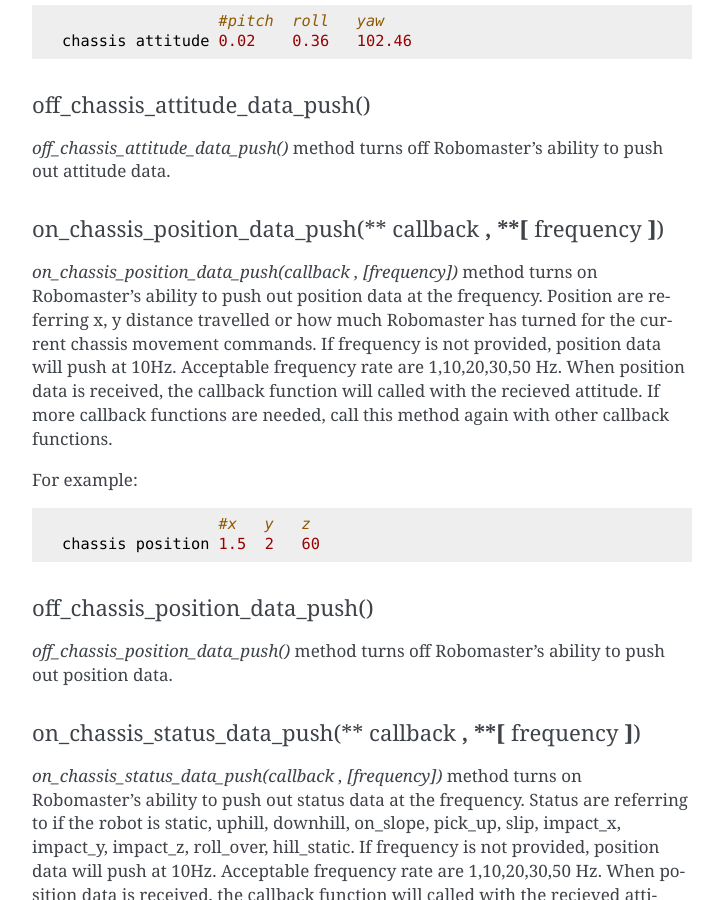
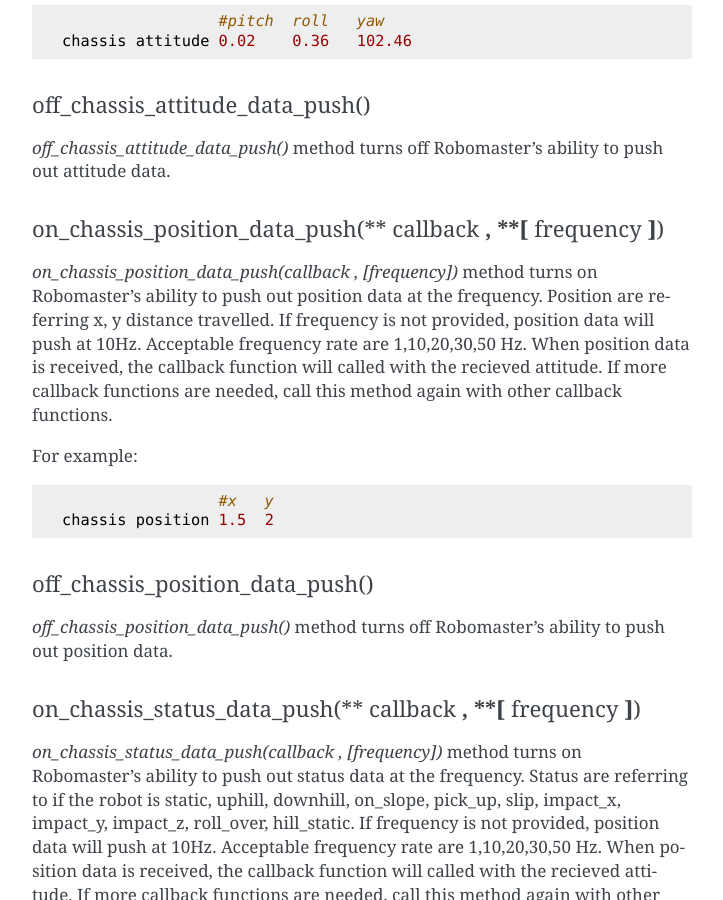
Before and after one commit to fengqin-635/DJI-Robomaster-SDK-API, a Sphinx documentation site: the page built from docs/source/rm.rst, in a window 1280 px wide and 900 px high, scrolled down 6180 px. Shown: the whole window, without its empty margins (388-1111 px from the left). Built offline with Sphinx 7.4.7, drawn with Linux system fonts in a browser that asks for light colours.

Commit message:
updated chassis position push documentation

```diff
--- a/docs/source/rm.rst
+++ b/docs/source/rm.rst
@@ -292,14 +292,13 @@
 on_chassis_position_data_push(** callback **, **[** frequency **]**)
 ^^^^^^^^^^^^^^^^^^^^^^^^^^^^^^^^^^^^^^^^^^^^^^^^^^^^^^^^^^^
 *on_chassis_position_data_push(callback , [frequency])* method turns on Robomaster's ability to push out position data at the frequency.
-Position are referring x, y distance travelled or how much Robomaster has turned for the current chassis movement commands.
-If frequency is not provided, position data will push at 10Hz. Acceptable frequency rate are 1,10,20,30,50 Hz.
+Position are referring x, y distance travelled. If frequency is not provided, position data will push at 10Hz. Acceptable frequency rate are 1,10,20,30,50 Hz.
 When position data is received, the callback function will called with the recieved attitude. If more callback functions are needed, call this method again with other callback functions.
 
 For example:
 ::
-                     #x   y   z
-    chassis position 1.5  2   60
+                     #x   y
+    chassis position 1.5  2
 
 
 .. _off_chassis_position_data_push:
```
